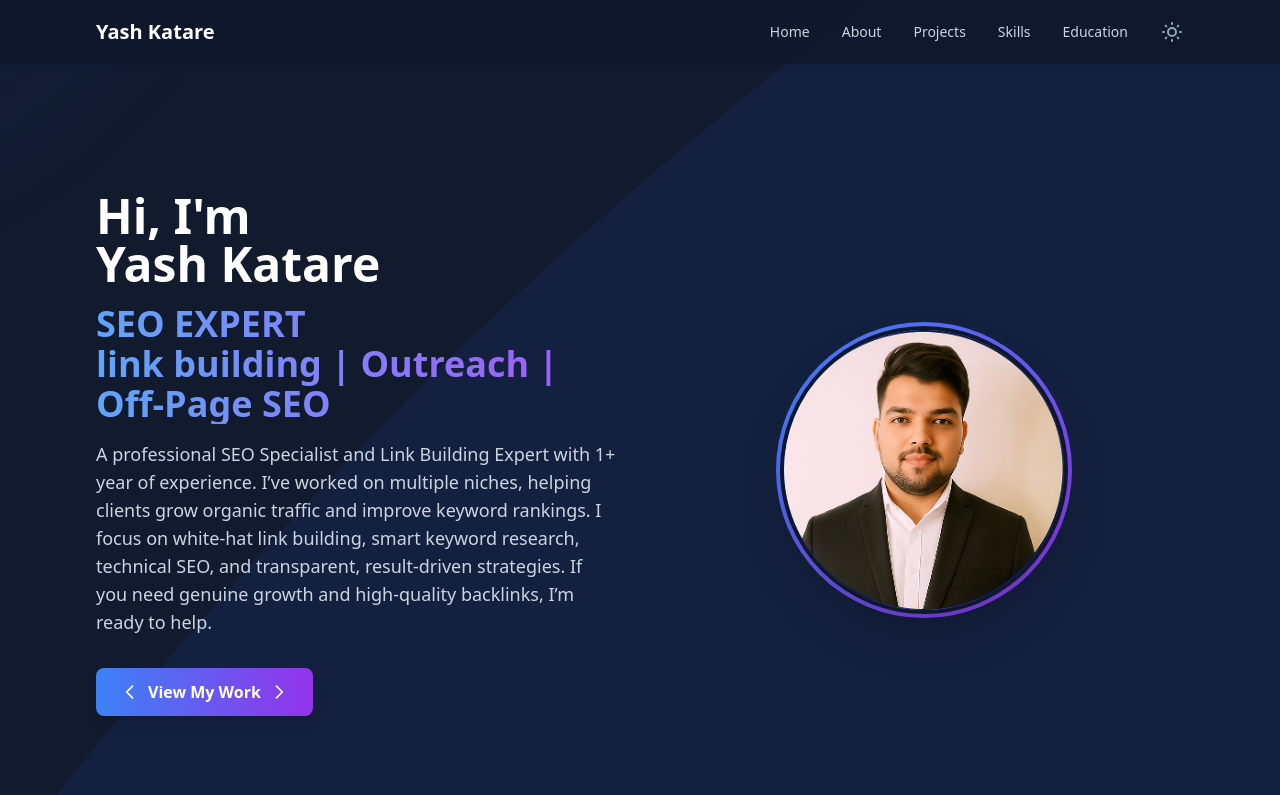
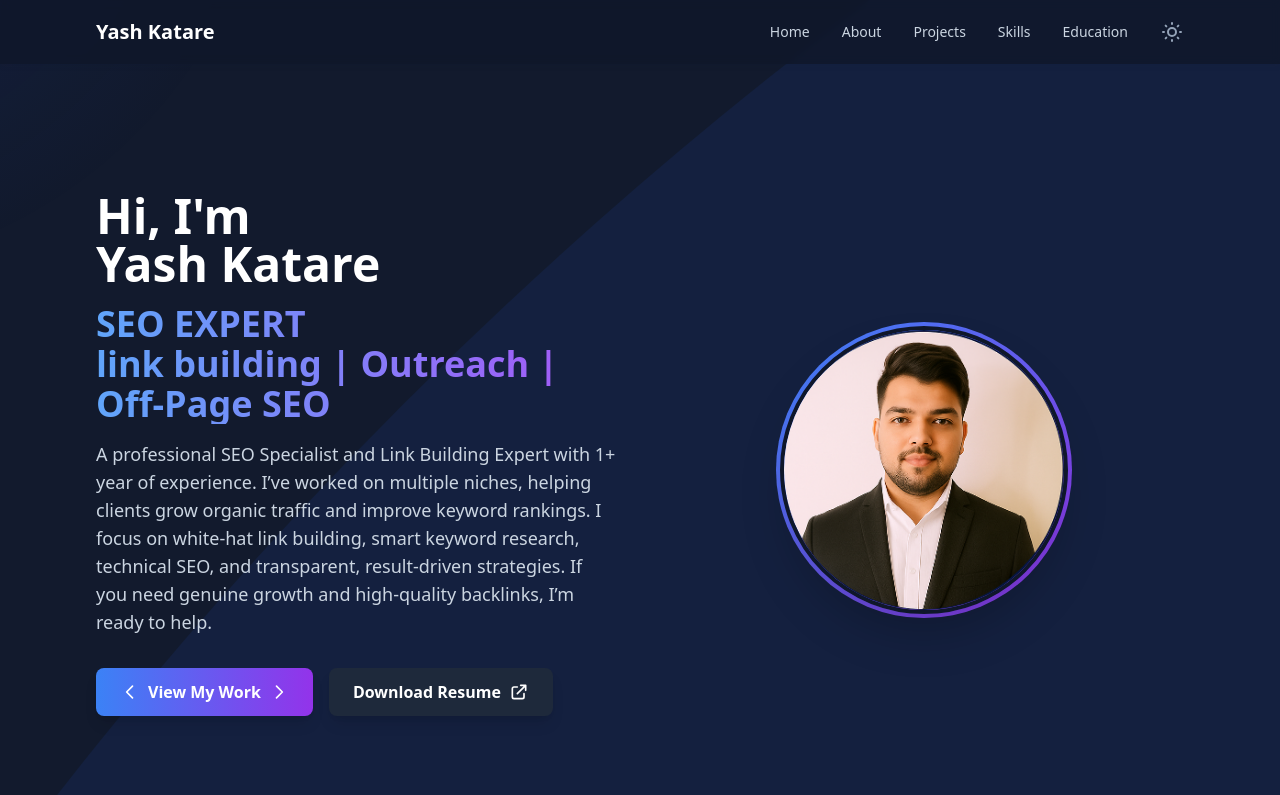
Before and after one commit to yashkatare997-beep/my-portfolio, a React (Vite) app: page / in a window 1280 px wide. Shown: the top 795 px of the page. Built offline with nearby package versions, Linux system fonts and the light colour scheme.

Commit message:
Update App.jsx

```diff
--- a/src/App.jsx
+++ b/src/App.jsx
@@ -270,6 +270,9 @@ export default function App() {
                 <div className="flex justify-center md:justify-start gap-4 mb-8">
                   <a href="#projects" className="inline-flex items-center bg-gradient-to-r from-blue-500 to-purple-600 text-white font-semibold py-3 px-6 rounded-lg hover:from-blue-600 hover:to-purple-700 transition-all shadow-lg transform hover:scale-105">
                     <ChevronLeftIcon className="w-5 h-5 mr-2" /> View My Work <ChevronRightIcon className="w-5 h-5 ml-2" />
+                  </a>
+                   <a href="https://drive.google.com/file/d/1OM_IzjADJE7lReYKUo9aOpFk47miP2ie/view?usp=sharing" target="_blank" rel="noopener noreferrer" className="inline-flex items-center bg-slate-200 dark:bg-slate-800 text-slate-800 dark:text-white font-semibold py-3 px-6 rounded-lg hover:bg-slate-300 dark:hover:bg-slate-700 transition-all shadow-lg transform hover:scale-105">
+                    Download Resume <ExternalLinkIcon className="w-5 h-5 ml-2" />
                   </a>
                 </div>
                 <div className="flex justify-center md:justify-start gap-6">
```
